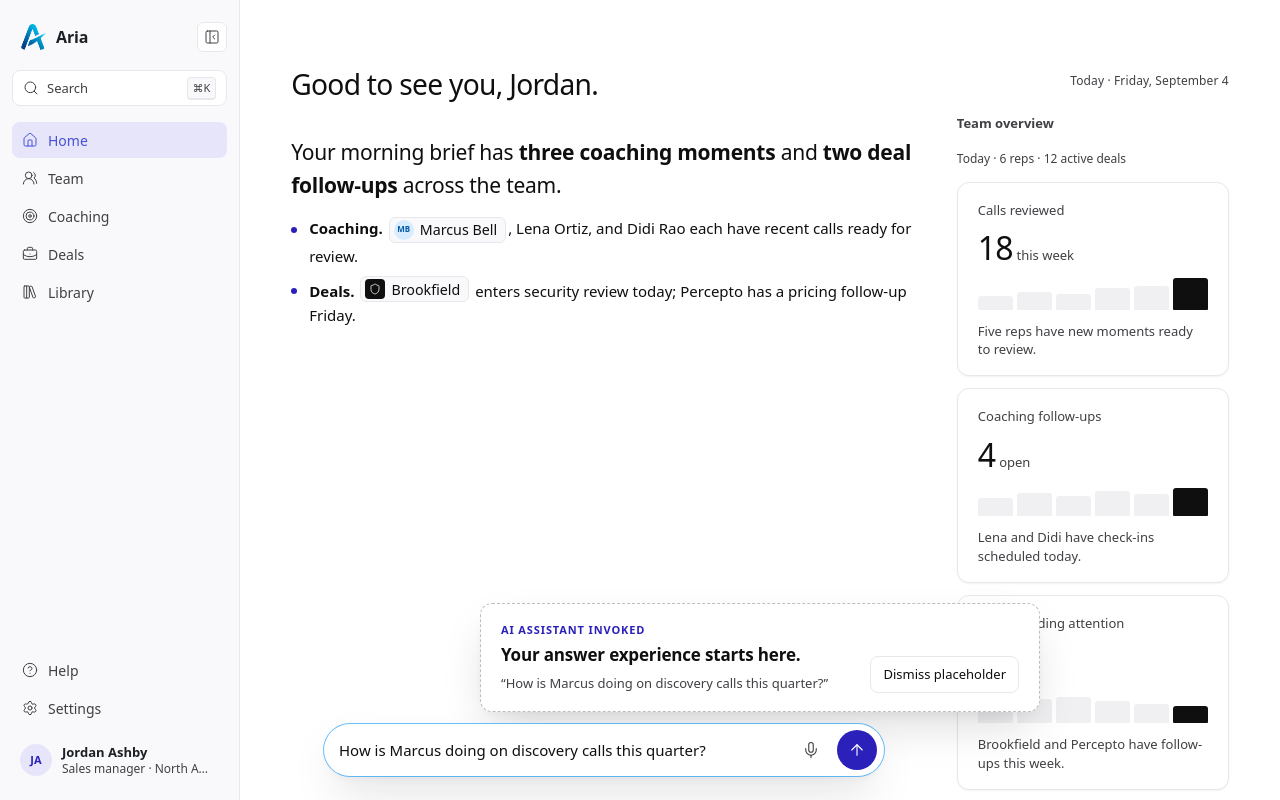
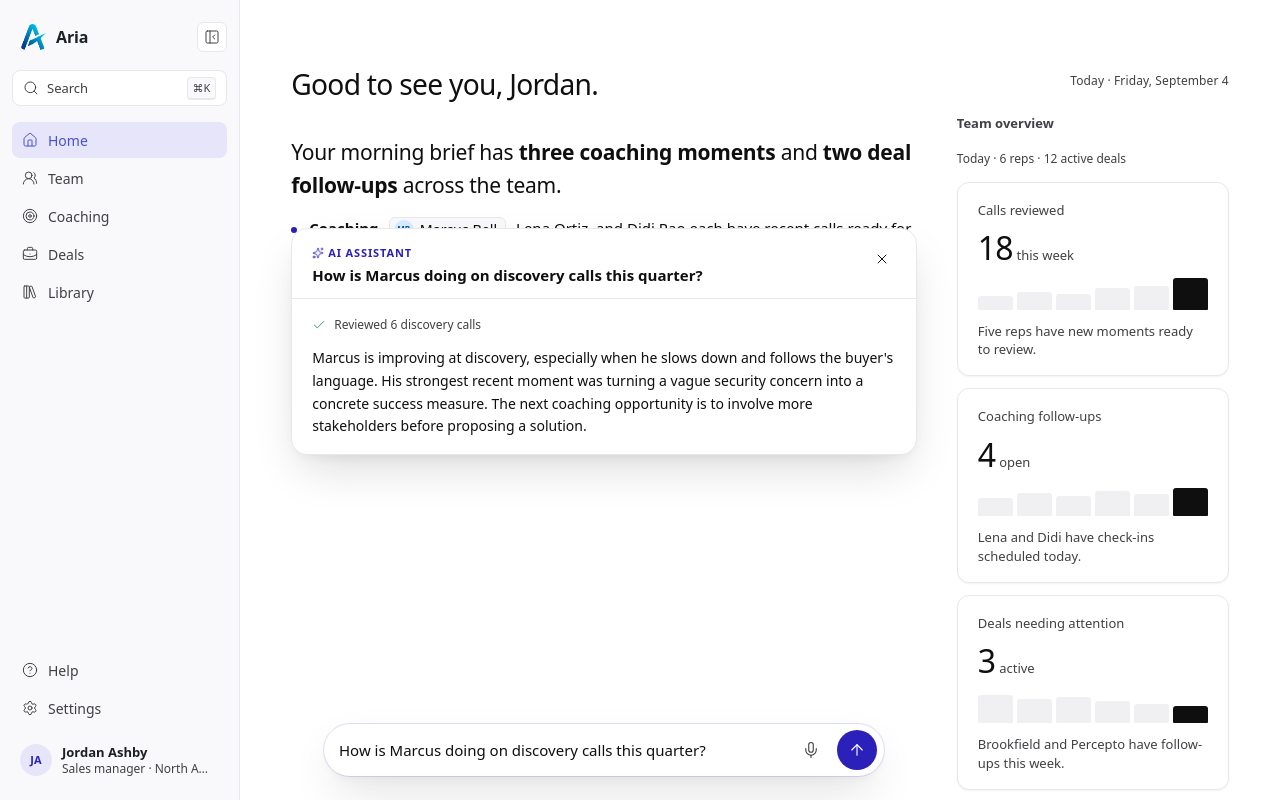
Before and after one commit to sozokin/aria-design, a React (Vite) app: page / in a window 1280 px wide. Both pictures are taken after a click on the button 857 px from the left and 750 px from the top of the page. Shown: the top 800 px of the page. Built offline with nearby package versions, Linux system fonts and the light colour scheme; a web font is replaced by a local one.

Commit message:
feat(assistant): answer panel with status, streamed text and skeletons

```diff
--- a/src/App.tsx
+++ b/src/App.tsx
@@ -6,7 +6,7 @@
  */
 import { useRef, useState, type FC as ReactFC } from 'react';
 
-import { AssistantExperience } from './AssistantExperience';
+import AssistantExperience from '@/widgets/AssistantExperience';
 import Brief from '@/widgets/Brief';
 import PromptBar from '@/widgets/PromptBar';
 import Sidebar from '@/widgets/Sidebar';
@@ -34,8 +34,6 @@ const App: ReactFC = () => {
 
   const [sidebarIsCompact, setSidebarIsCompact] = useState(false);
   const [prompt, setPrompt] = useState(DEFAULT_PROMPT);
-
-  const latestTurn = assistant.turns[assistant.turns.length - 1];
 
   const submitPrompt = () => {
     const question = prompt.trim() || DEFAULT_PROMPT;
@@ -89,13 +87,12 @@ const App: ReactFC = () => {
           </div>
         </div>
 
-        {assistant.isOpen && latestTurn && (
-          <AssistantExperience
-            prompt={latestTurn.prompt}
-            onDismiss={dismissAssistant}
-            triggerRef={promptRef}
-          />
-        )}
+        <AssistantExperience
+          isOpen={assistant.isOpen}
+          turns={assistant.turns}
+          columnRef={columnRef}
+          onDismiss={dismissAssistant}
+        />
       </main>
 
       <PromptBar
--- a/src/AssistantExperience.tsx
+++ /dev/null
@@ -1,32 +0,0 @@
-import type { RefObject } from 'react';
-
-type AssistantExperienceProps = {
-  /** The question Jordan just asked. */
-  prompt: string;
-  /** Call this to close your surface. The host returns focus to the entry point. */
-  onDismiss: () => void;
-  /** The entry-point input, if you need to position relative to it or read it. */
-  triggerRef: RefObject<HTMLInputElement | null>;
-};
-
-/**
- * Candidate starting point.
- *
- * The host owns invocation. Replace this neutral placeholder with your AI
- * Assistant answer experience. You choose its form, hierarchy, interaction and
- * motion. Consume `streamAnswer(prompt)` from `../mock/streamAnswer`.
- */
-export function AssistantExperience({ prompt, onDismiss }: AssistantExperienceProps) {
-  return (
-    <section className="assistant-placeholder" aria-labelledby="assistant-placeholder-title">
-      <div>
-        <p className="eyebrow">AI Assistant invoked</p>
-        <h2 id="assistant-placeholder-title">Your answer experience starts here.</h2>
-        <p>“{prompt}”</p>
-      </div>
-      <button className="plain-button" type="button" onClick={onDismiss}>
-        Dismiss placeholder
-      </button>
-    </section>
-  );
-}
--- a/src/index.css
+++ b/src/index.css
@@ -184,6 +184,9 @@
   --sidebar-w: 15rem;
   --content-max: 72rem;
   --assistant-w: 35rem;
+  /* Tallest the answer panel may grow on desktop. Its top edge is placed where it would sit at this
+     height, so growth only extends downward; longer answers scroll inside rather than raising the top. */
+  --assistant-panel-max: min(60dvh, calc(100dvh - 8rem));
   --z-assistant: 30;
   --z-trigger: 40;
   --z-hover-card: 50;
--- /dev/null
+++ b/src/widgets/AssistantExperience/AnswerSkeleton.tsx
@@ -0,0 +1,38 @@
+import { Skeleton } from '@/components/ui/skeleton';
+
+const LINE = 'motion-reduce:animate-none';
+
+/** Reserves the space the streamed answer will take, so the text does not push the card around. */
+const Text = () => (
+  <div className="flex flex-col gap-2 py-1" aria-hidden="true">
+    <Skeleton className={`${LINE} h-3.5 w-full`} />
+    <Skeleton className={`${LINE} h-3.5 w-[92%]`} />
+    <Skeleton className={`${LINE} h-3.5 w-[58%]`} />
+  </div>
+);
+
+/** Reserves the coaching card's footprint while the stream is still working. */
+const Card = () => (
+  <div className="rounded-xl border border-border bg-card p-4" aria-hidden="true">
+    <div className="flex items-center gap-3">
+      <Skeleton className={`${LINE} size-10 rounded-full`} />
+      <div className="flex flex-1 flex-col gap-2">
+        <Skeleton className={`${LINE} h-3.5 w-36`} />
+        <Skeleton className={`${LINE} h-3 w-52`} />
+      </div>
+    </div>
+    <Skeleton className={`${LINE} mt-4 h-3.5 w-[70%]`} />
+    <div className="mt-4 flex flex-col gap-3">
+      <Skeleton className={`${LINE} h-16 w-full rounded-lg`} />
+      <Skeleton className={`${LINE} h-16 w-full rounded-lg`} />
+      <Skeleton className={`${LINE} h-16 w-full rounded-lg`} />
+    </div>
+  </div>
+);
+
+const AnswerSkeleton = {
+  Text,
+  Card,
+};
+
+export default AnswerSkeleton;
--- /dev/null
+++ b/src/widgets/AssistantExperience/AnswerTurn.tsx
@@ -0,0 +1,31 @@
+import { type FC as ReactFC } from 'react';
+
+import AnswerSkeleton from './AnswerSkeleton';
+import StatusLine from './StatusLine';
+import StreamedText from './StreamedText';
+
+import { IAnswerTurn } from './AssistantExperience.types';
+
+/** One question and its answer: status, text and card, each shown in place of a skeleton. */
+const AnswerTurn: ReactFC<IAnswerTurn> = ({ turn }) => {
+  const isStreaming = turn.phase === 'streaming';
+
+  return (
+    <div data-turn={turn.id} className="flex flex-col gap-3">
+      <StatusLine turn={turn} />
+
+      {turn.text !== '' ? (
+        // Hold the skeleton's height while chunks arrive, so the block does not shrink and regrow.
+        <div className={isStreaming ? 'min-h-[4.125rem]' : ''}>
+          <StreamedText deltas={turn.deltas} streaming={isStreaming} />
+        </div>
+      ) : (
+        <AnswerSkeleton.Text />
+      )}
+
+      {turn.card === null && <AnswerSkeleton.Card />}
+    </div>
+  );
+};
+
+export default AnswerTurn;
--- /dev/null
+++ b/src/widgets/AssistantExperience/AssistantPanel.tsx
@@ -0,0 +1,84 @@
+import { useEffect, useId, useRef, type FC as ReactFC } from 'react';
+import { Sparkles, X } from 'lucide-react';
+
+import { Button } from '@/components/ui/button';
+import AnswerTurn from './AnswerTurn';
+
+import useColumnAnchor from '@/hooks/useColumnAnchor';
+
+import { IAssistantPanel } from './AssistantExperience.types';
+
+/**
+ * The answer surface. Non-modal on purpose: the prompt bar underneath stays usable for follow-ups,
+ * so there is no focus trap. Escape closes; the host returns focus to the entry point.
+ *
+ * On desktop the panel is anchored by its top edge, placed where the top would sit at full height,
+ * so arriving content only ever extends it downward and what has already loaded never moves. On
+ * mobile the sheet is a fixed box.
+ */
+const AssistantPanel: ReactFC<IAssistantPanel> = ({ turns, columnRef, onDismiss }) => {
+  const titleId = useId();
+  const rootRef = useRef<HTMLElement>(null);
+
+  const anchor = useColumnAnchor(columnRef);
+  const thread = turns[0];
+
+  // Take focus so screen readers announce the dialog; Tab then reaches its controls.
+  useEffect(() => {
+    rootRef.current?.focus({ preventScroll: true });
+  }, []);
+
+  useEffect(() => {
+    const handleKeyDown = (event: KeyboardEvent) => {
+      if (event.key === 'Escape') {
+        event.preventDefault();
+        onDismiss();
+      }
+    };
+    document.addEventListener('keydown', handleKeyDown);
+    return () => document.removeEventListener('keydown', handleKeyDown);
+  }, [onDismiss]);
+
+  return (
+    <section
+      ref={rootRef}
+      role="dialog"
+      aria-modal="false"
+      aria-labelledby={titleId}
+      tabIndex={-1}
+      style={anchor ? { left: anchor.left, width: anchor.width } : undefined}
+      className="fixed inset-x-3 top-8 bottom-[calc(5.25rem+env(safe-area-inset-bottom,0px))] z-(--z-assistant) flex flex-col rounded-2xl border border-border bg-popover text-popover-foreground shadow-md outline-none shell:inset-x-auto shell:top-[calc(100dvh-5.75rem-var(--assistant-panel-max))] shell:bottom-auto shell:max-h-(--assistant-panel-max) shell:shadow-lg"
+    >
+      <header className="flex items-start gap-3 border-b border-border px-5 pt-4 pb-3">
+        <div className="min-w-0 flex-1">
+          <p className="flex items-center gap-1 text-[0.6875rem] font-semibold tracking-[0.08em] text-accent-muted-foreground uppercase">
+            <Sparkles className="size-3" aria-hidden="true" />
+            AI Assistant
+          </p>
+          <h2 id={titleId} className="mt-0.5 truncate text-[0.9375rem] font-semibold">
+            {thread.prompt}
+          </h2>
+        </div>
+        <Button
+          type="button"
+          variant="ghost"
+          size="icon-sm"
+          onClick={onDismiss}
+          aria-label="Close AI Assistant"
+        >
+          <X aria-hidden="true" />
+        </Button>
+      </header>
+
+      <div className="min-h-0 shrink overflow-y-auto overscroll-contain">
+        <div className="flex flex-col gap-5 px-5 py-4">
+          {turns.map(turn => (
+            <AnswerTurn key={turn.id} turn={turn} />
+          ))}
+        </div>
+      </div>
+    </section>
+  );
+};
+
+export default AssistantPanel;
--- /dev/null
+++ b/src/widgets/AssistantExperience/StatusLine.tsx
@@ -0,0 +1,22 @@
+import { type FC as ReactFC } from 'react';
+import { Check } from 'lucide-react';
+
+import { statusLabel } from '@/lib/stream';
+
+import { IStatusLine } from './AssistantExperience.types';
+
+/** One line of progress. Announcements happen in the host's live region, not here. */
+const StatusLine: ReactFC<IStatusLine> = ({ turn }) => (
+  <p className="flex min-h-5 items-center gap-2 text-xs text-text-secondary">
+    {turn.phase === 'complete' ? (
+      <Check className="size-3.5 text-success" aria-hidden="true" />
+    ) : (
+      <span className="flex size-3.5 items-center justify-center" aria-hidden="true">
+        <span className="size-1.5 rounded-full bg-accent motion-safe:animate-pulse" />
+      </span>
+    )}
+    <span>{statusLabel(turn)}</span>
+  </p>
+);
+
+export default StatusLine;
--- /dev/null
+++ b/src/widgets/AssistantExperience/StreamedText.tsx
@@ -0,0 +1,20 @@
+import { type FC as ReactFC } from 'react';
+
+import { IStreamedText } from './AssistantExperience.types';
+
+/** The answer text as it arrives, one span per chunk. A caret marks that more is coming. */
+const StreamedText: ReactFC<IStreamedText> = ({ deltas, streaming }) => (
+  <p className="text-sm leading-relaxed">
+    {deltas.map((delta, index) => (
+      <span key={index}>{delta}</span>
+    ))}
+    {streaming && (
+      <span
+        className="ml-0.5 inline-block h-[1em] w-0.5 translate-y-[0.15em] bg-accent"
+        aria-hidden="true"
+      />
+    )}
+  </p>
+);
+
+export default StreamedText;
--- /dev/null
+++ b/src/widgets/AssistantExperience/index.tsx
@@ -0,0 +1,14 @@
+import { type FC as ReactFC } from 'react';
+
+import AssistantPanel from './AssistantPanel';
+
+import { IAssistantExperience } from './AssistantExperience.types';
+
+/**
+ * The AI Assistant answer experience. State lives in the host so an answer keeps streaming while
+ * this surface is closed; this component only decides whether the panel is there.
+ */
+const AssistantExperience: ReactFC<IAssistantExperience> = ({ isOpen, turns, ...panelProps }) =>
+  isOpen && turns.length > 0 ? <AssistantPanel turns={turns} {...panelProps} /> : null;
+
+export default AssistantExperience;
```
Also changed, not shown: src/widgets/AssistantExperience/AssistantExperience.types.ts (added, +30 -0 lines).
